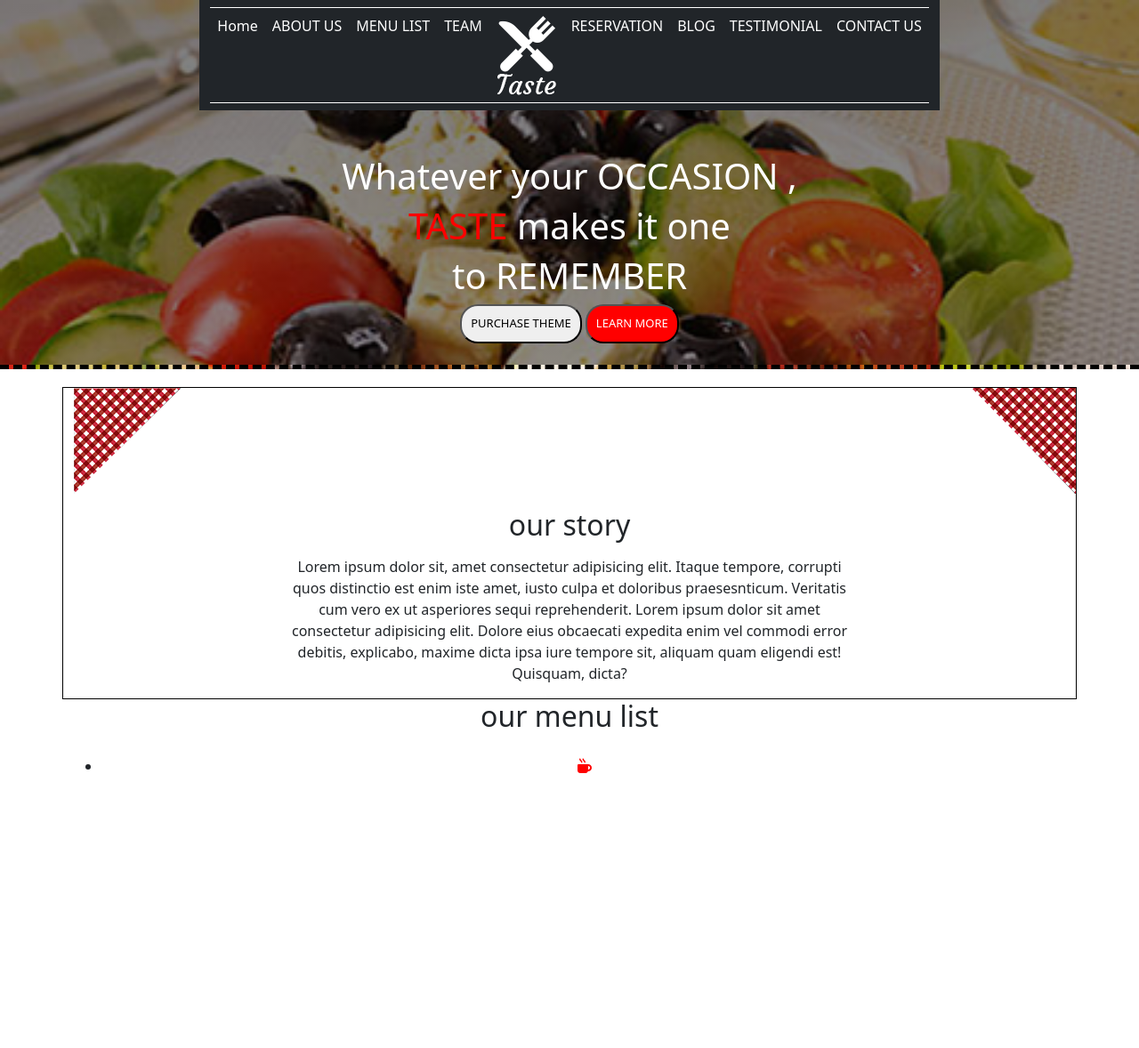
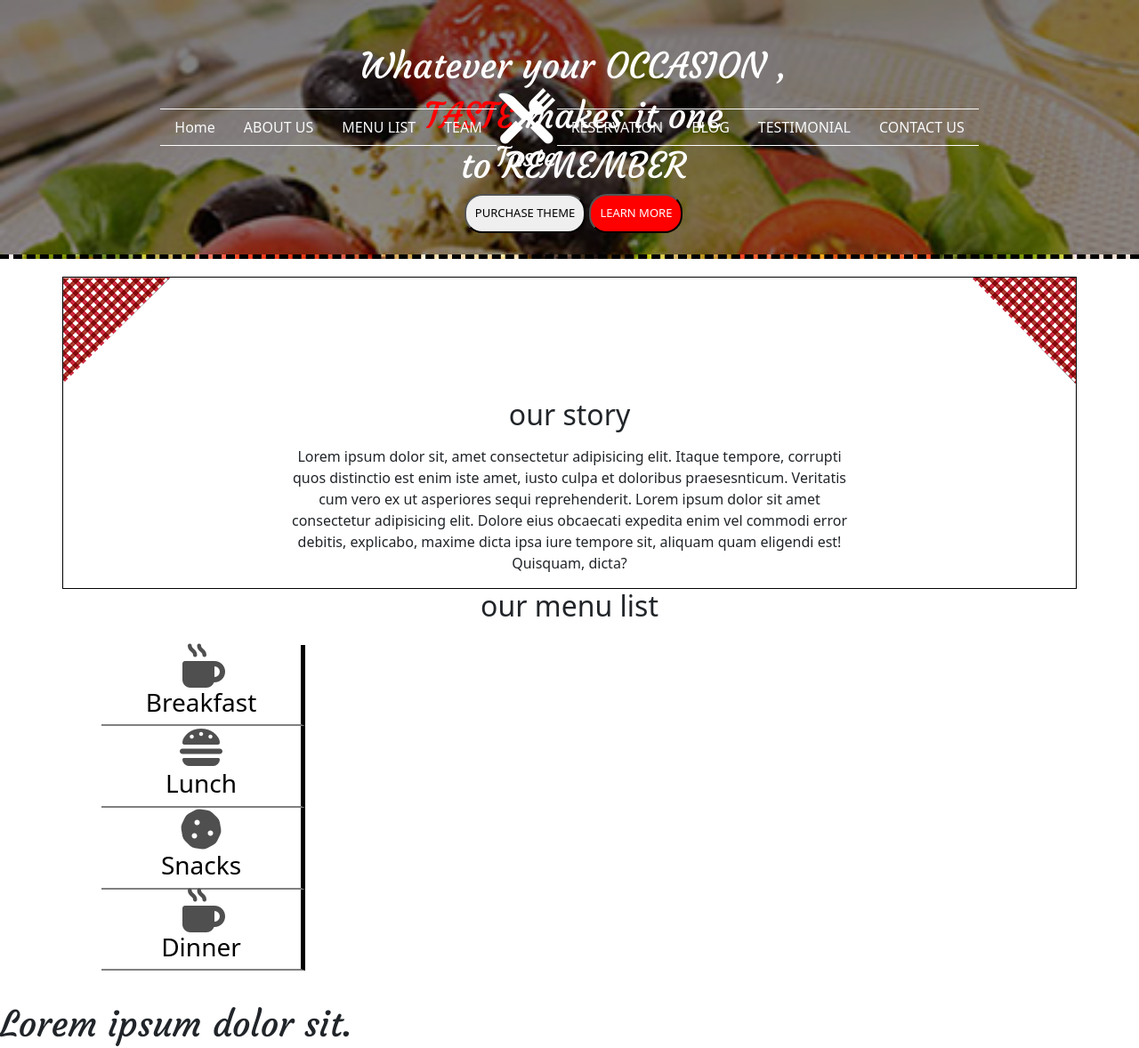
Before and after one commit to hilal193/cs-site-chef-20, a website: page index.html in a window 1280 px wide. Shown: the whole page at 89% size. Before the commit the page ends 909 px from the top, so only its background shows below. Drawn offline with nearby package versions, Linux system fonts and the light colour scheme.

Commit message:
refaire navbar car non responsive

```diff
--- a/index.html
+++ b/index.html
@@ -8,74 +8,50 @@
     <link rel="stylesheet" href="./public/css/app.css">
 </head>
 <body>
-    <!-- nav -->
-    <header class="d-flex flex-column">
-        <nav class="navbar navbar-expand-lg navbar-dark bg-dark">
-            <div class="container-fluid ">
-              <!-- <a class="navbar-brand" href="#">Navbar</a> -->
+
+    <header>
+
+
+
+        <!-- navbar -->
+         <div class="navbar navbar-expand-lg navbar-light position-fixed">
             <button class="navbar-toggler" type="button" data-bs-toggle="collapse" data-bs-target="#navbarSupportedContent" aria-controls="navbarSupportedContent" aria-expanded="false" aria-label="Toggle navigation">
                 <span class="navbar-toggler-icon"></span>
               </button>
-              <div class="collapse navbar-collapse " id="navbarSupportedContent">
-                <ul class="navbar-nav me-auto mb-2 mb-lg-0 ">
+              <div class="collapse navbar-collapse" id="navbarSupportedContent">
+            <ul class="nav">
                 <li class="nav-item">
-                    <a class="nav-link active" aria-current="page" href="#">Home</a>
+                    <a class="nav-link active text-light" aria-current="page" href="#">Home</a>
                 </li>
                 <li class="nav-item">
-                    <a class="nav-link active" aria-current="page" href="#">ABOUT US</a>
+                    <a class="nav-link active text-light" aria-current="page" href="#">ABOUT US</a>
                 </li>
                 <li class="nav-item">
-                    <a class="nav-link active" aria-current="page" href="#">MENU LIST</a>
+                    <a class="nav-link active text-light" aria-current="page" href="#">MENU LIST</a>
                 </li>
                 <li class="nav-item">
-                    <a class="nav-link active" aria-current="page" href="#">TEAM</a>
+                    <a class="nav-link active text-light" aria-current="page" href="#">TEAM</a>
                 </li>
-                  <li class="nav-item" style="border-style: none;">
-                    <a class="nav-link active" aria-current="page" href="#"><img src="./public/img/logo.png" alt="logo"></a>
+            </ul>
+            <img src="./public/img/logo.png" style="border-style: none;" alt="logo">
+            <ul class="nav">
+                <li class="nav-item">
+                    <a class="nav-link active text-light" aria-current="page" href="#">RESERVATION</a>
                 </li>
                 <li class="nav-item">
-                    <a class="nav-link active" aria-current="page" href="#">RESERVATION</a>
-
+                    <a class="nav-link active text-light" aria-current="page" href="#">BLOG</a>
                 </li>
                 <li class="nav-item">
-                    <a class="nav-link active" aria-current="page" href="#">BLOG</a>
+                    <a class="nav-link active text-light" aria-current="page" href="#">TESTIMONIAL</a>
                 </li>
                 <li class="nav-item">
-                    <a class="nav-link active" aria-current="page" href="#">TESTIMONIAL</a>
+                    <a class="nav-link active text-light" aria-current="page" href="#">CONTACT US</a>
                 </li>
-                  <li class="nav-item">
-                    <a class="nav-link active" aria-current="page" href="#">CONTACT US</a>
-                  </li>
-                  <!-- <li class="nav-item">
-                    <a class="nav-link" href="#">Link</a>
-                  </li> -->
-                  <!-- <li class="nav-item dropdown">
-                    <a class="nav-link dropdown-toggle" href="#" id="navbarDropdown" role="button" data-bs-toggle="dropdown" aria-expanded="false">
-                      Dropdown
-                    </a>
-                    <ul class="dropdown-menu" aria-labelledby="navbarDropdown">
-                      <li><a class="dropdown-item" href="#">Action</a></li>
-                      <li><a class="dropdown-item" href="#">Another action</a></li>
-                      <li><hr class="dropdown-divider"></li>
-                      <li><a class="dropdown-item" href="#">Something else here</a></li>
             </ul>
-                  </li>
-                  <li class="nav-item">
-                    <a class="nav-link disabled">Disabled</a>
-                  </li> -->
-                </ul>
-                <!-- <form class="d-flex">
-                  <input class="form-control me-2" type="search" placeholder="Search" aria-label="Search">
-                  <button class="btn btn-outline-success" type="submit">Search</button>
-                </form> -->
         </div>
         </div>
-            <div>
-                <!-- <img src="./public/img/blog_img1.jpg" alt="image_blog"> -->
-            </div>
-          </nav>
 
-          <div class="text_super">
+           < <div class="text_super">
               <div class="text_header">
                   <h1>Whatever your <span>occasion</span> , </h1>
                   <h1><span class="color_red">taste</span>  makes it one</h1>
@@ -89,12 +65,13 @@
             </div>
     </header>
 
+
     <section class="carte_menu">
         <div class="c1 container">
             <div class="row">
                 <!-- haut gauche -->
-                <div class="col">
-                    <img class="img-fluid" src="./public/img/box-left-top.png" alt="image-gauche-haut">
+                <div style="padding-left:0;" class="col">
+                    <img class="img-fluid"  src="./public/img/box-left-top.png" alt="image-gauche-haut">
                 </div>
                 <!-- haut droite -->
                 <div class="col">
@@ -129,11 +106,31 @@
             </div>
 
             <div class="row">
-                <div class="col">
-                    <ul>
-                        <li class="col text-center">
+                <div class="col-3">
+                    <ul class="bordure">
+                        <li class="liste text-center">
                             <a href="">
-                                <i class="fas fa-mug-hot" style="color: red;"></i>
+                                <i class="fas fa-mug-hot fa-3x" style="color: rgb(80, 79, 79);"></i>
+                                <h3>Breakfast</h3>
+                            </a>
+                        </li>
+                        <li class="liste text-center">
+                            <a href="">
+                                <!-- ici le vrai logo ne marche pas car pro, demander à Ayhan -->
+                                <i class="fas fa-hamburger fa-3x" style="color: rgb(80, 79, 79);"></i>
+                                <h3>Lunch</h3>
+                            </a>
+                        </li>
+                        <li class="liste text-center">
+                            <a href="">
+                                <i class="fas fa-cookie fa-3x" style="color: rgb(80, 79, 79);"></i>
+                                <h3>Snacks</h3>
+                            </a>
+                        </li>
+                        <li class="liste text-center">
+                            <a href="">
+                                <i class="fas fa-mug-hot fa-3x" style="color: rgb(80, 79, 79);"></i>
+                                <h3>Dinner</h3>
                             </a>
                         </li>
                     </ul>
@@ -142,6 +139,8 @@
         </div>
     </section>
 
+
+    <h1>Lorem ipsum dolor sit.</h1>
     <!-- script -->
     <script src="./node_modules/bootstrap/dist/js/bootstrap.js"></script>
     <script src="./node_modules/@popperjs/core/dist/umd/popper.js"></script>
--- a/src/scss/_fonts.scss
+++ b/src/scss/_fonts.scss
@@ -0,0 +1,4 @@
+@font-face {
+    font-family: courgette;
+    src: url(../../public/fonts/Courgette-Regular.ttf);
+}
--- a/src/scss/modules/_footer.scss
+++ b/src/scss/modules/_footer.scss
@@ -0,0 +1,5 @@
+body{
+    h1{
+        font-family: courgette;
+    }
+}
--- a/src/scss/modules/_section1.scss
+++ b/src/scss/modules/_section1.scss
@@ -14,3 +14,19 @@
         right: 0;
     }
 }
+.bordure{
+
+    .liste{
+        list-style-type: none;
+        border-bottom: 2px solid grey;
+        border-right:  5px solid black;
+        &:hover{
+            border-right: 5px solid red;
+        }
+
+    }
+    a{
+        text-decoration: none;
+        color: black;
+    }
+}
```
Also changed, not shown: public/css/app.css, public/fonts/Courgette-Regular.ttf (added), 1 other file. Lines whose indentation alone changed are shown as unchanged.
